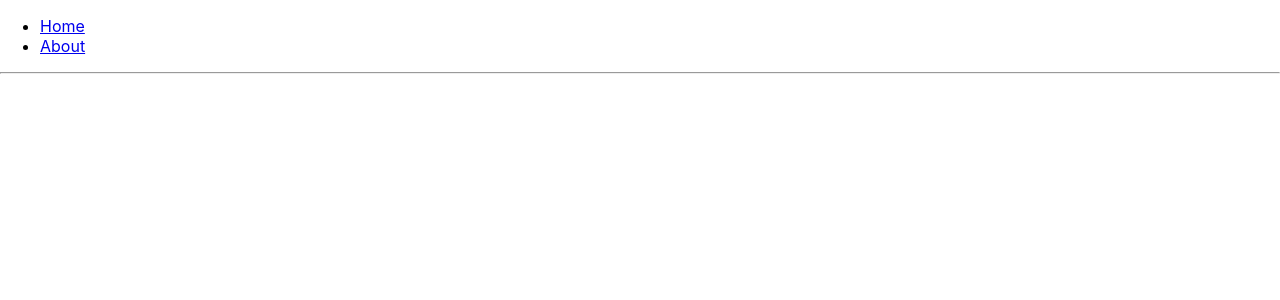
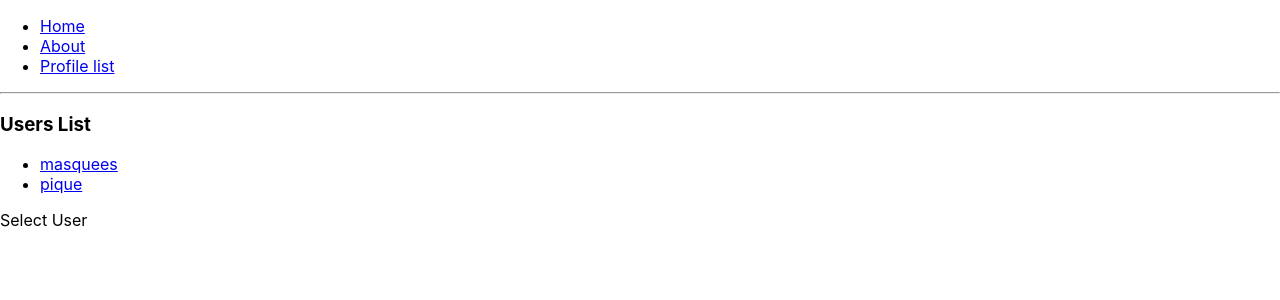
Before and after one commit to jeo19/router-tutorial, a React (Create React App) app: page /profiles in a window 1280 px wide. Shown: the top 300 px of the page. Built offline with nearby package versions, Linux system fonts and the light colour scheme.

Commit message:
feat:Add the sub routes

```diff
--- a/src/App.js
+++ b/src/App.js
@@ -2,7 +2,7 @@ import React from "react";
 import { Route, Link } from "react-router-dom";
 import Home from "./Home";
 import About from "./About";
-import Profile from "./Profile";
+import Profiles from "./Profiles";
 
 const App = () => {
   return (
@@ -12,13 +12,16 @@ const App = () => {
           <Link to="/">Home</Link>
         </li>
         <li>
-          <Link to="/About">About</Link>
+          <Link to="/about">About</Link>
+        </li>
+        <li>
+          <Link to="/profiles">Profile list</Link>
         </li>
       </ul>
       <hr />
       <Route path="/" exact={true} component={Home}></Route>
-      <Route path="/About" component={About}></Route>
-      <Route path="/profile/:username" component={Profile}></Route>
+      <Route path="/about" component={About}></Route>
+      <Route path="/profiles" component={Profiles}></Route>
     </div>
   );
 };
--- /dev/null
+++ b/src/Profiles.js
@@ -0,0 +1,22 @@
+import React from "react";
+import { Route, Link } from "react-router-dom";
+import Profile from "./Profile";
+
+const Profiles = () => {
+  return (
+    <div>
+      <h3>Users List</h3>
+      <ul>
+        <li>
+          <Link to="/profiles/masquees">masquees</Link>
+        </li>
+        <li>
+          <Link to="/profiles/pique">pique</Link>
+        </li>
+      </ul>
+      <Route path="/profiles" exact render={() => <div>Select User</div>} />
+      <Route path="/profiles/:username" component={Profile} />
+    </div>
+  );
+};
+export default Profiles;
```
